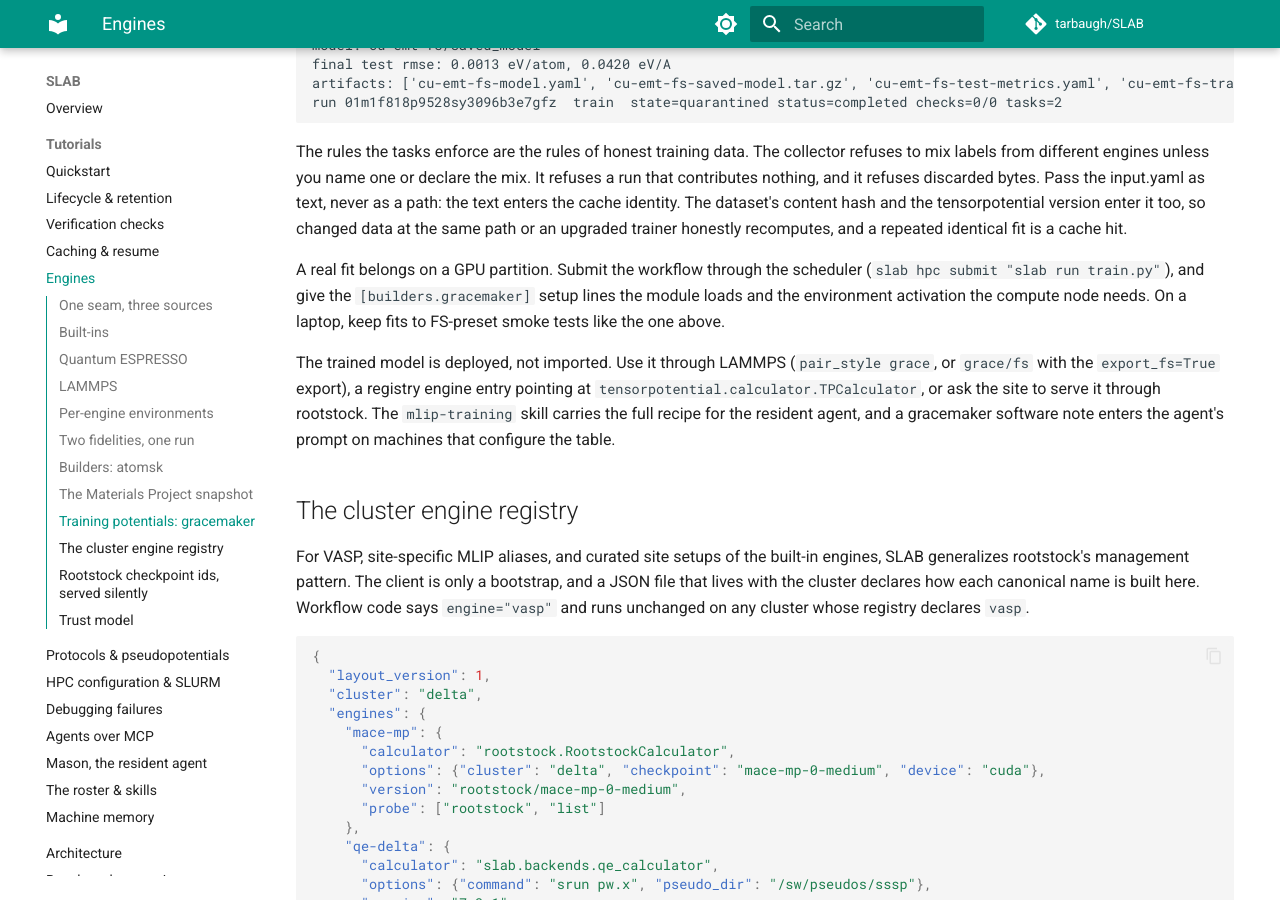
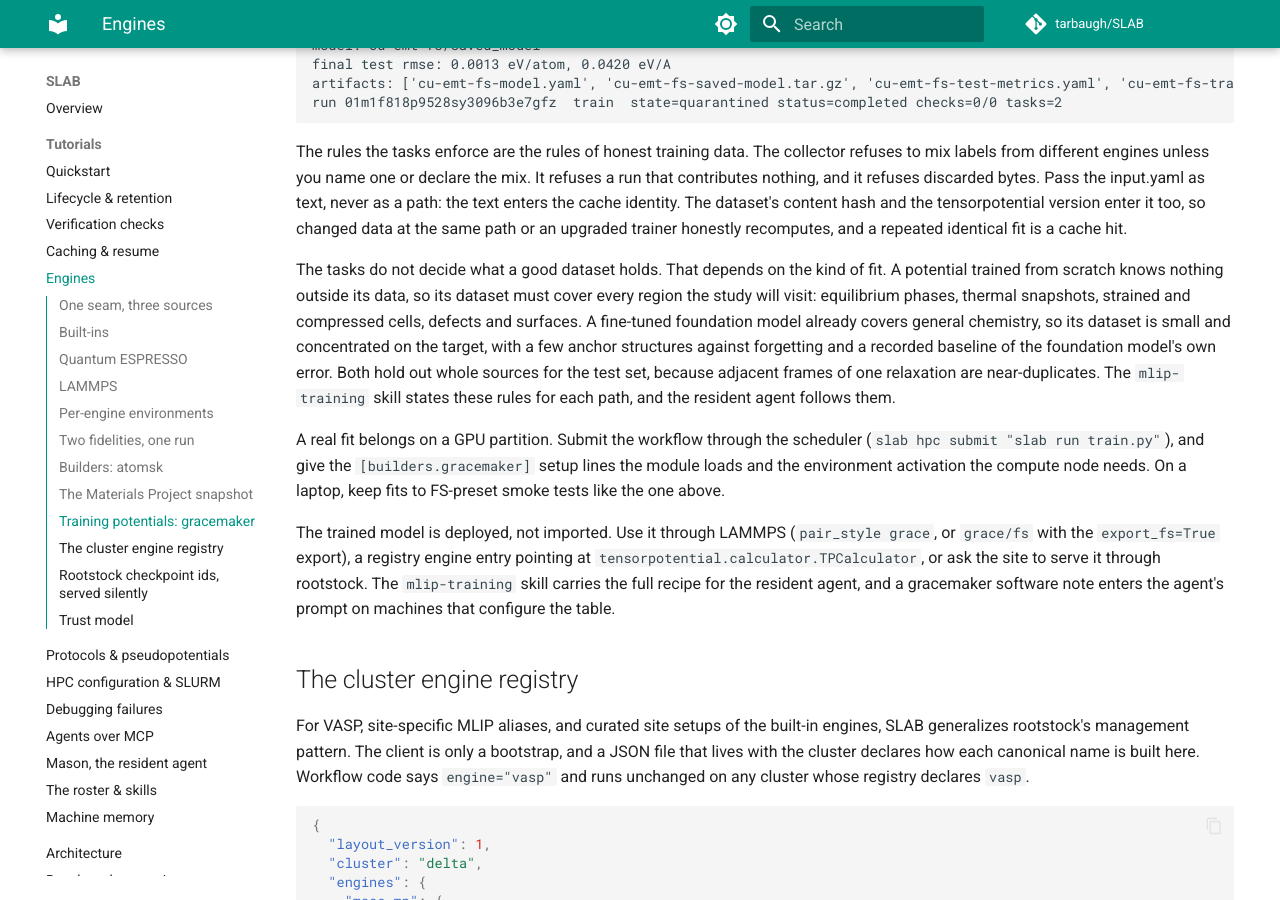
Before and after one commit to tarbaugh/SLAB, an MkDocs documentation site: the page built from docs/tutorials/engines.md, in a window 1280 px wide and 900 px high, scrolled down 10255 px. Built offline with MkDocs 1.6.1 and Material for MkDocs 9.7.7, drawn with Linux system fonts in a browser that asks for light colours; comment, search, counter and statistics services are not loaded.

Commit message:
docs: what the collector leaves to the dataset's author, by kind of fit
Co-Authored-By: Claude Fable 5.1 <noreply@anthropic.com>

```diff
--- a/docs/tutorials/engines.md
+++ b/docs/tutorials/engines.md
@@ -624,6 +624,18 @@ and the tensorpotential version enter it too, so changed data at the
 same path or an upgraded trainer honestly recomputes, and a repeated
 identical fit is a cache hit.
 
+The tasks do not decide what a good dataset holds. That depends on the
+kind of fit. A potential trained from scratch knows nothing outside its
+data, so its dataset must cover every region the study will visit:
+equilibrium phases, thermal snapshots, strained and compressed cells,
+defects and surfaces. A fine-tuned foundation model already covers
+general chemistry, so its dataset is small and concentrated on the
+target, with a few anchor structures against forgetting and a recorded
+baseline of the foundation model's own error. Both hold out whole
+sources for the test set, because adjacent frames of one relaxation are
+near-duplicates. The `mlip-training` skill states these rules for each
+path, and the resident agent follows them.
+
 A real fit belongs on a GPU partition. Submit the workflow through the
 scheduler (`slab hpc submit "slab run train.py"`), and give the
 `[builders.gracemaker]` setup lines the module loads and the
```
Also changed, not shown: CHANGELOG.md (+2 -0 lines), docs/tutorials/roster-and-skills.md (+2 -1 lines).
